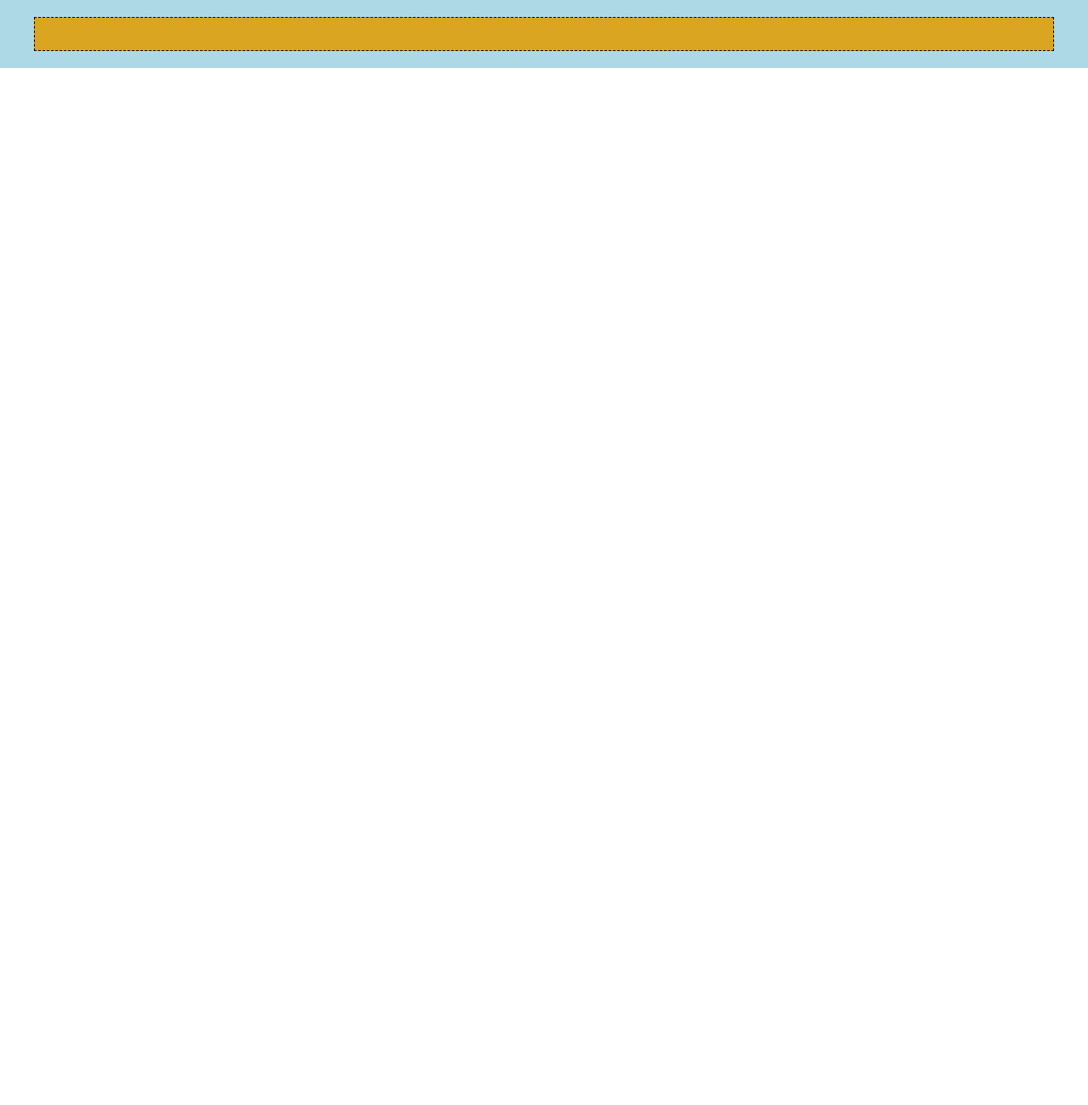
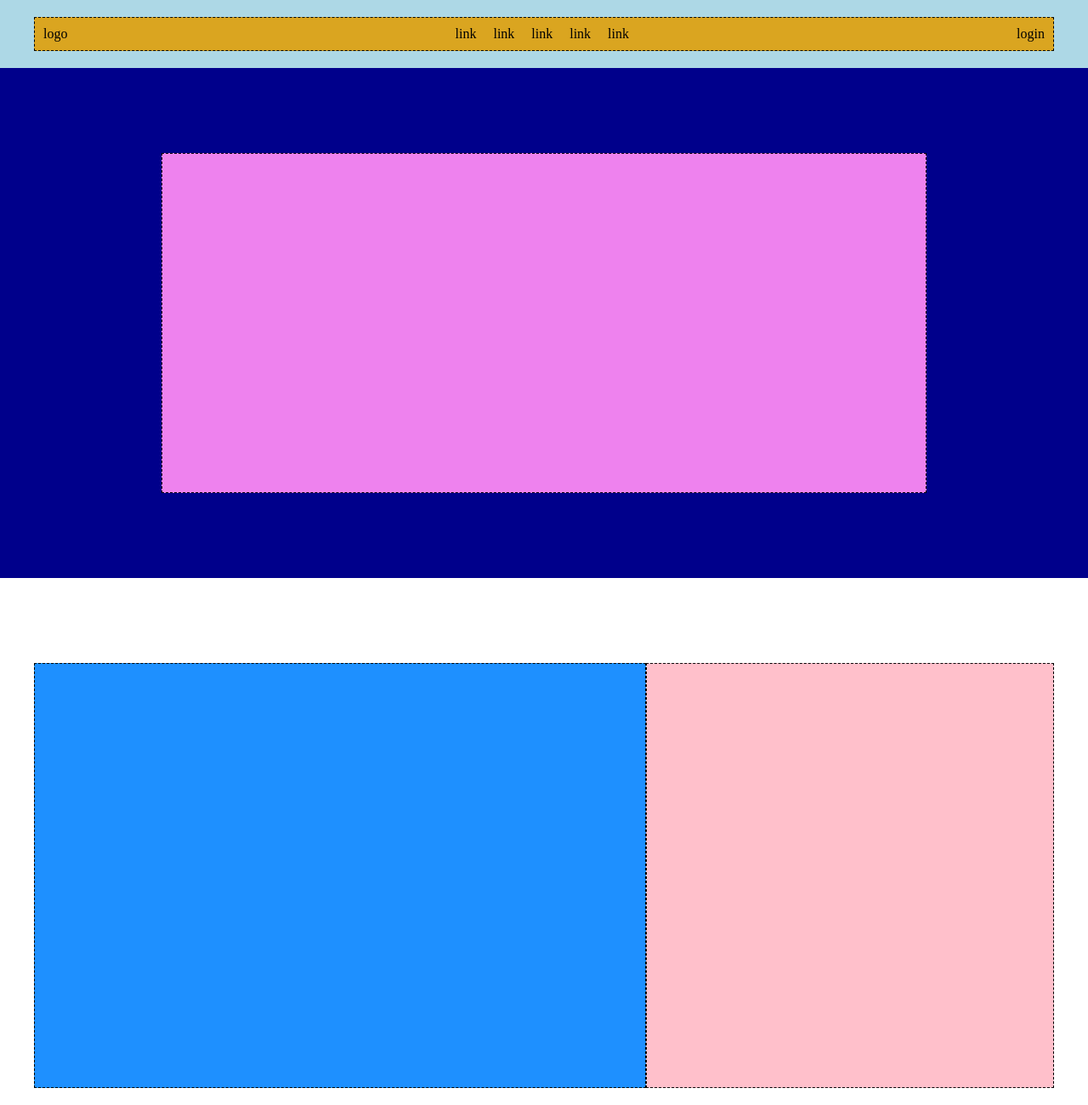
Before and after one commit to manyblake/htmlcss-struttura-discord, a plain HTML site: page index.html in a window 1280 px wide. Shown: the top 1300 px of the page at 85% size. Before the commit the page ends 800 px from the top, so only its background shows below. Drawn offline with Linux system fonts and the light colour scheme.

Commit message:
finito header, aggiunte cards

```diff
--- a/css/style.css
+++ b/css/style.css
@@ -2,6 +2,10 @@
     margin: 0;
     padding: 0;
     box-sizing: border-box;
+}
+
+ul, ol, menu {
+    list-style: none;
 }
 
 .container {
@@ -18,4 +22,58 @@ nav {
     background-color: #daa520;
     border: 1px dashed black;
     height: 40px;
+    display: flex;
+    justify-content: space-between;
+    align-items: center;
+    padding: 0 10px;
 }
+
+.navbar__links {
+    display: flex;
+    justify-content: center;
+    gap: 20px;
+}
+
+.navbar__links a {
+    text-decoration: none;
+    color: black;
+}
+
+.hero {
+    background-color: #00008b;
+    padding: 100px 0;
+}
+
+.hero__content {
+    background-color: #ee82ee;
+    width: 900px;
+    border: 1px dashed black;
+    height: 400px;
+    margin: 0 auto;
+}
+
+.section--grey {
+    background-color: #d3d3d3;
+}
+
+.card {
+    padding: 100px 0;
+    display: flex;
+}
+
+.card__3su5 {
+    background-color: #1e90ff;
+    border: 1px dashed black;
+    height: 500px;
+    flex-basis: 60%;
+}
+
+.card__2su5 {
+    background-color: #ffc0cb;
+    border: 1px dashed black;
+    flex-grow: 1;
+}
+
+.card--reverse {
+    flex-direction: row-reverse;
+}
--- a/index.html
+++ b/index.html
@@ -8,14 +8,59 @@
     <link rel="stylesheet" href="css/style.css">
 </head>
 <body>
+
     <header>
         <nav class="container">
-
+            <div class="header__logo">logo</div>
+            <div>
+                <ul class="navbar__links">
+                    <li>
+                        <a href="#">link</a>
+                    </li>
+                    <li>
+                        <a href="#">link</a>
+                    </li>
+                    <li>
+                        <a href="#">link</a>
+                    </li>
+                    <li>
+                        <a href="#">link</a>
+                    </li>
+                    <li>
+                        <a href="#">link</a>
+                    </li>
+                </ul>
+            </div>
+            <div class="header__login">login</div>
         </nav>
     </header>
+
     <main>
+        <section class="hero">
+            <div class="hero__content"></div>
+        </section>
 
-    </main>
+        <section>
+            <div class="card container">
+                <div class="card__3su5"></div>
+                <div class="card__2su5" ></div>
+            </div>
+        </section>
+
+        <section class="section--grey">
+            <div class="card card--reverse container">
+                <div class="card__3su5"></div>
+                <div class="card__2su5" ></div>
+            </div>
+        </section>
+
+        <section>
+            <div class="card container">
+                <div class="card__3su5"></div>
+                <div class="card__2su5" ></div>
+            </div>
+        </section>
+
     <footer>
 
     </footer>
```
